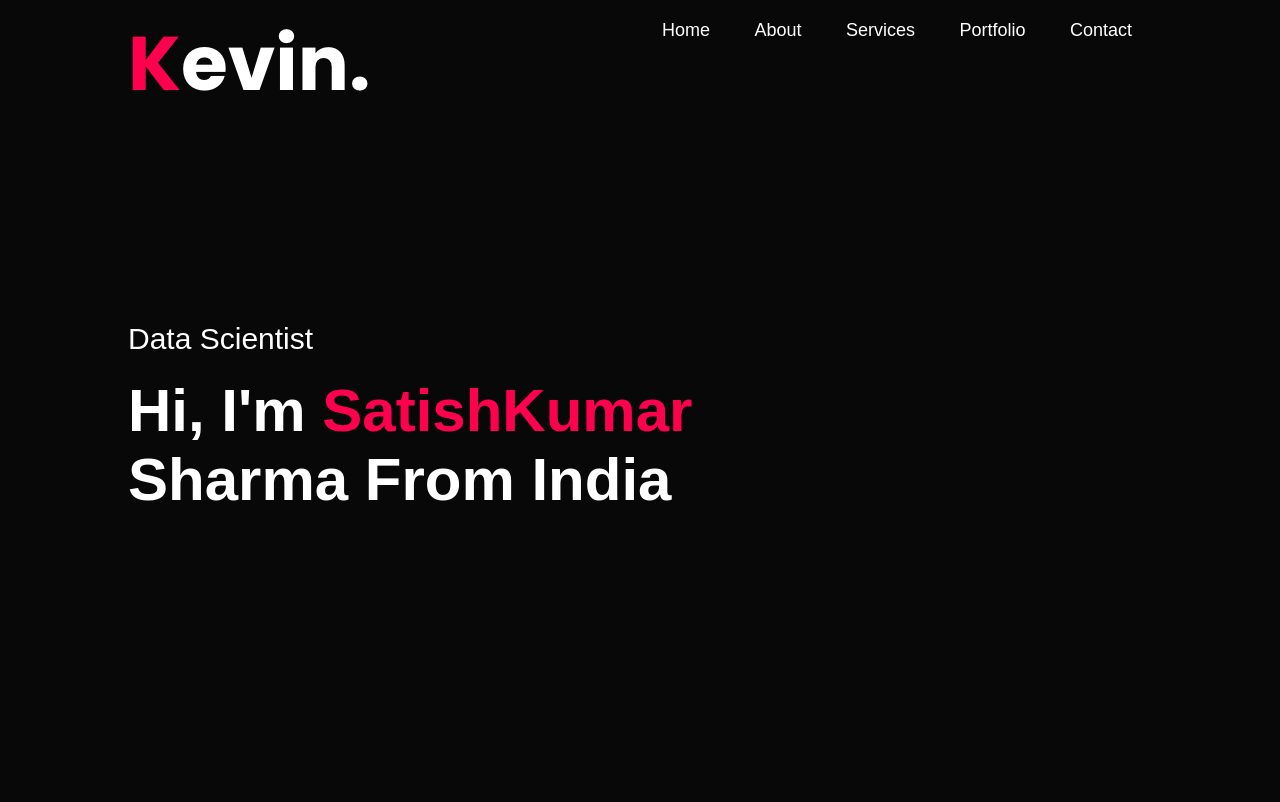
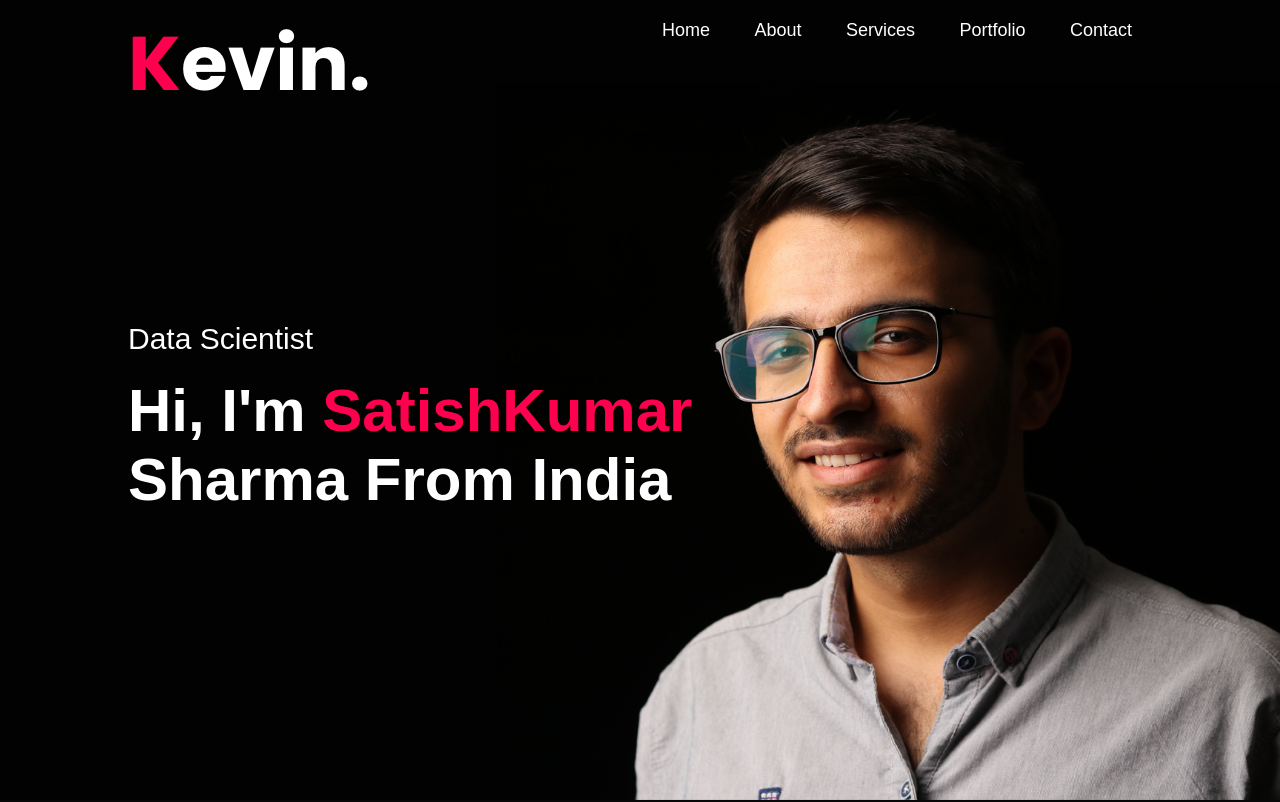
Before and after one commit to satishsharma27/portfolio-website, a plain HTML site: page index.html in a window 1280 px wide. Shown: the top 802 px of the page. Drawn offline with Linux system fonts and the light colour scheme.

Commit message:
Update style.css

```diff
--- a/style.css
+++ b/style.css
@@ -18,7 +18,7 @@ body{
 #header{
 	width: 100%;
 	height: 100vh;
-	background-image: url("portfolio-website/assets/style.css/background.png");
+	background-image: url("background.png");
 	background-size: cover;
 	background-position: center;
 
```
